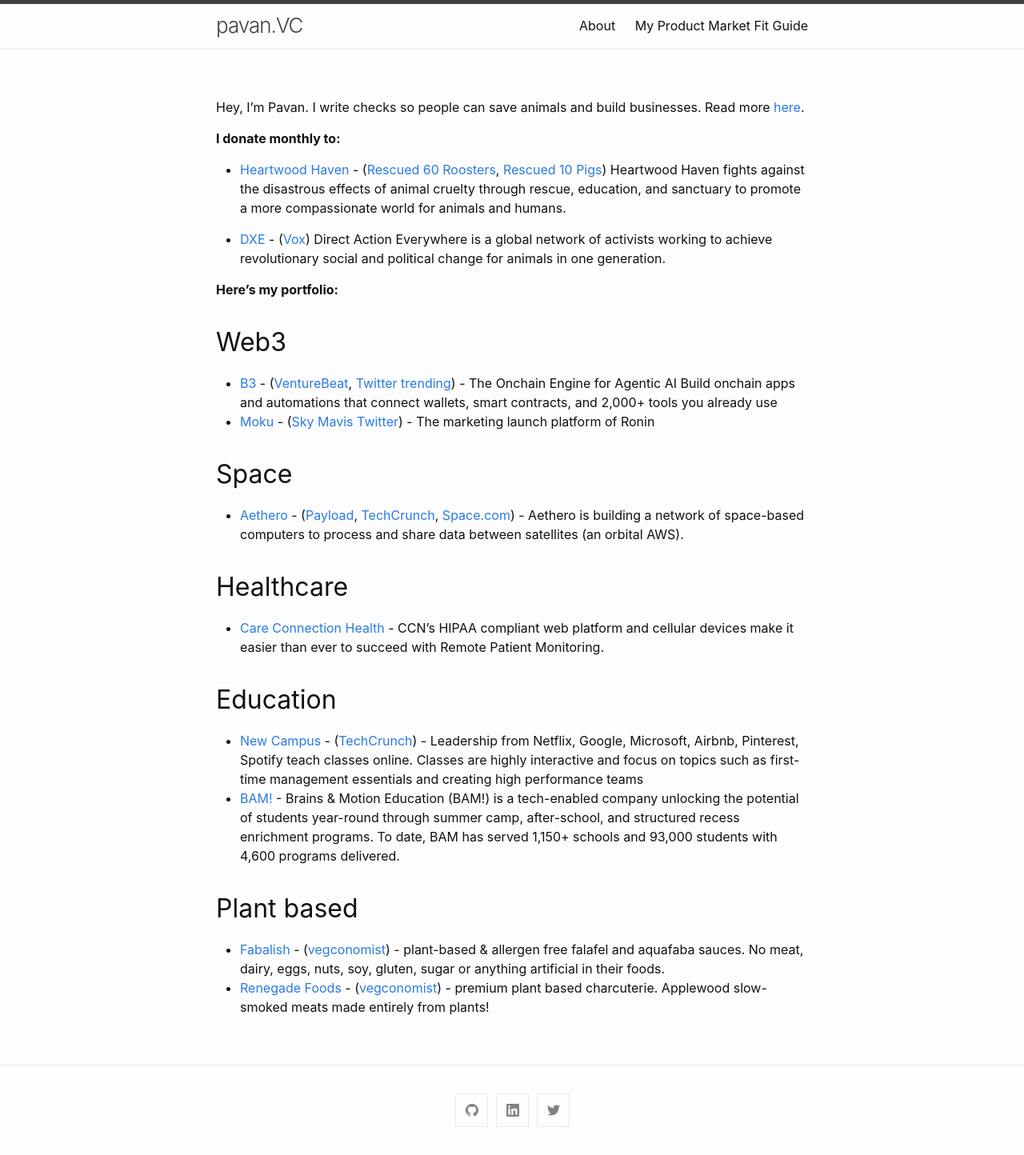
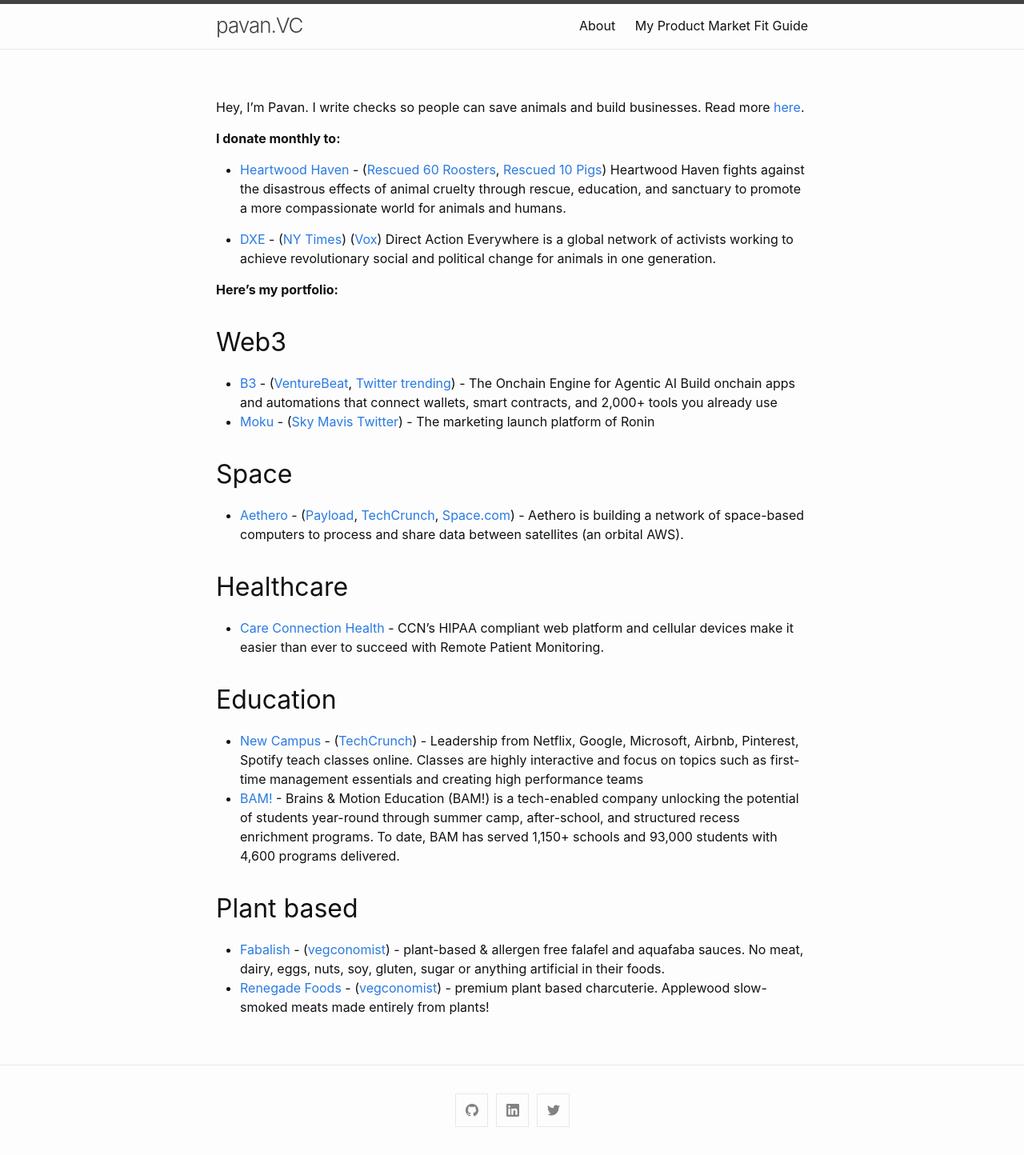
Before and after one commit to katpavan/katpavan.github.io, a Jekyll site: the page built from index.md, in a window 1280 px wide. Shown: the whole page at 80% size. Built offline with Jekyll 4.4.1, drawn with Linux system fonts in a browser that asks for light colours.

Commit message:
Update index.md

```diff
--- a/index.md
+++ b/index.md
@@ -11,7 +11,7 @@
 
 - [Heartwood Haven](https://heartwoodhaven.org/) - ([Rescued 60 Roosters](https://www.yelmonline.com/stories/roy-animal-sanctuary-takes-in-nearly-60-roosters-rescue-from-cockfighting,339873), [Rescued 10 Pigs](https://plantbasednews.org/culture/ethics/ten-pigs-rescued-animal-testing/)) Heartwood Haven fights against the disastrous effects of animal cruelty through rescue, education, and sanctuary to promote a more compassionate world for animals and humans.
 
-- [DXE](https://www.directactioneverywhere.com/) - ([Vox](https://www.vox.com/future-perfect/23952627/wayne-hsiung-conviction-direct-action-everywhere-dxe-rescue-sonoma-county-chickens)) Direct Action Everywhere is a global network of activists working to achieve revolutionary social and political change for animals in one generation.
+- [DXE](https://www.directactioneverywhere.com/) - ([NY Times](https://www.nytimes.com/2026/04/18/us/beagle-facility-wisconsin-protests-tear-gas.html)) ([Vox](https://www.vox.com/future-perfect/23952627/wayne-hsiung-conviction-direct-action-everywhere-dxe-rescue-sonoma-county-chickens)) Direct Action Everywhere is a global network of activists working to achieve revolutionary social and political change for animals in one generation.
 
 **Here's my portfolio:**
 
```
